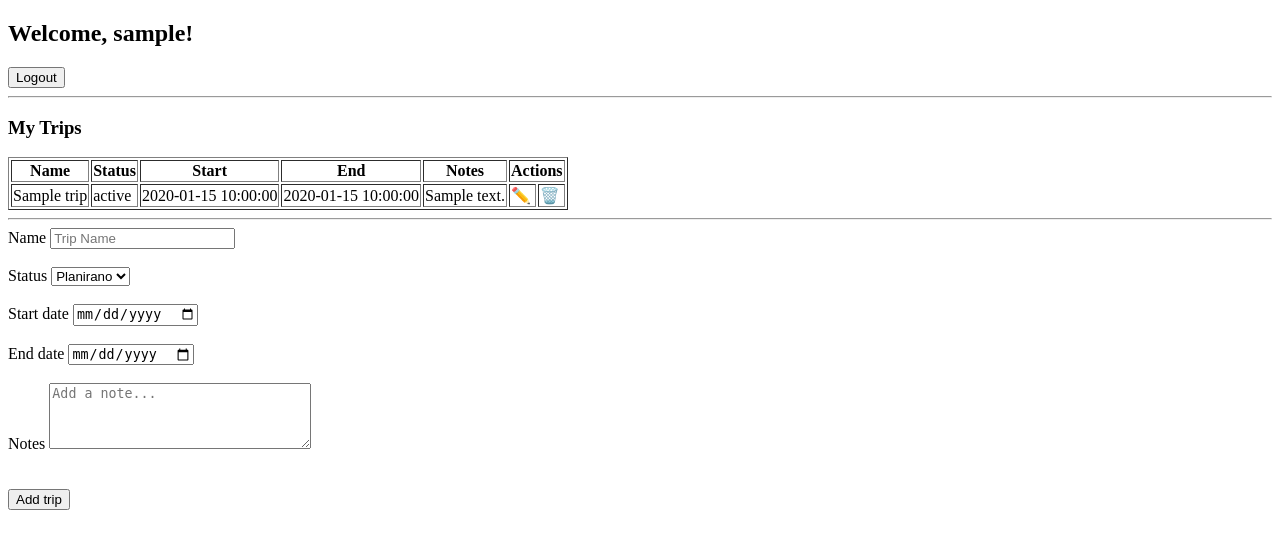
After one commit to krgovicdj/travel, a PHP site: page /dashboard.php in a window 1280 px wide. The commit adds this page. Shown: the top 549 px of the page. Run offline with PHP 8.4, Linux system fonts and the light colour scheme; the visitor is signed in with stand-in values (Sample User, id 1); tables that the repository leaves empty or names only in its code hold one stand-in row (values such as "Sample post").

Commit message:
dashboard ++

```diff
--- a/connection.php
+++ b/connection.php
@@ -1,5 +1,5 @@
 <?php
 $conn=new mysqli("localhost","root","","travel");
 if($conn->connect_error){
-    echo $conn->connect_error;
+    die($conn->connect_error);
 }
--- /dev/null
+++ b/dashboard.php
@@ -0,0 +1,112 @@
+<?php
+session_start();
+require "connection.php";
+global $conn;
+if (!isset($_SESSION['username'])) {
+    header("location:index.php");
+}
+$user_id = $_SESSION['user_id'];
+$sql = "SELECT * FROM trip WHERE user_id = ? ORDER BY start_date DESC";
+$stmt = $conn->prepare($sql);
+$stmt->bind_param("i", $user_id);
+$stmt->execute();
+$result = $stmt->get_result();
+?>
+<!doctype html>
+<html lang="en">
+<head>
+    <meta charset="UTF-8">
+    <meta name="viewport"
+          content="width=device-width, user-scalable=no, initial-scale=1.0, maximum-scale=1.0, minimum-scale=1.0">
+    <meta http-equiv="X-UA-Compatible" content="ie=edge">
+    <title>Dashboard</title>
+    <link rel="stylesheet" href="style.css">
+</head>
+<body>
+<h2>Welcome, <?php echo $_SESSION['username'];?>!</h2>
+<a href="logout.php">
+    <button>Logout</button>
+</a>
+
+<hr>
+<h3>My Trips</h3>
+<table border="1">
+    <tr>
+        <th>Name</th>
+        <th>Status</th>
+        <th>Start</th>
+        <th>End</th>
+        <th>Notes</th>
+        <th colspan="4">Actions</th>
+    </tr>
+    <?php
+    while($row = $result->fetch_assoc()) {
+        echo "<tr>";
+        echo "<td>" .htmlspecialchars($row['name']) . "</td>";
+        echo "<td>" .htmlspecialchars($row['status']) . "</td>";
+        echo "<td>" .htmlspecialchars($row['start_date']) . "</td>";
+        echo "<td>" .htmlspecialchars($row['end_date']) . "</td>";
+        echo "<td>" .htmlspecialchars($row['notes']) . "</td>";
+        echo "<td><a href='edit.php?id=" .$row['id'] . "'>✏️</a></td>";
+        echo "<td><a href='delete.php?id=" .$row['id'] . "'>🗑️</a></td>";
+        echo "</tr>";
+    }
+    ?>
+</table>
+
+<hr>
+
+<!-- Prikaz uspješne poruke -->
+<?php if(isset($_SESSION['success_message'])): ?>
+    <p><?php echo htmlspecialchars($_SESSION['success_message']); ?></p>
+    <?php unset($_SESSION['success_message']); ?>
+<?php endif; ?>
+
+<form action="trip.php" method="post">
+    <label for="name">Name</label>
+    <input type="text" name="name" id="name" placeholder="Trip Name" value="<?php echo htmlspecialchars($_SESSION['old_input']['name'] ?? ''); ?>">
+    <br>
+    <span><?php echo $_SESSION['form_errors']['name'] ?? ''; ?></span>
+    <br>
+
+    <label for="status">Status</label>
+    <select name="status" id="status">
+        <option value="planirano" <?php echo (($_SESSION['old_input']['status'] ?? '') == 'planirano') ? 'selected' : ''; ?>>Planirano</option>
+        <option value="u toku" <?php echo (($_SESSION['old_input']['status'] ?? '') == 'u toku') ? 'selected' : ''; ?>>U toku</option>
+        <option value="završeno" <?php echo (($_SESSION['old_input']['status'] ?? '') == 'završeno') ? 'selected' : ''; ?>>Završeno</option>
+    </select>
+    <br>
+    <span><?php echo $_SESSION['form_errors']['status'] ?? ''; ?></span>
+    <br>
+
+    <label for="start_date">Start date</label>
+    <input type="date" name="start_date" id="start_date" value="<?php echo htmlspecialchars($_SESSION['old_input']['start_date'] ?? ''); ?>">
+    <br>
+    <span><?php echo $_SESSION['form_errors']['start_date'] ?? ''; ?></span>
+    <br>
+
+    <label for="end_date">End date</label>
+    <input type="date" name="end_date" id="end_date" value="<?php echo htmlspecialchars($_SESSION['old_input']['end_date'] ?? ''); ?>">
+    <br>
+    <span><?php echo $_SESSION['form_errors']['end_date'] ?? ''; ?></span>
+    <br>
+
+    <label for="notes">Notes</label>
+    <textarea name="notes" id="notes" cols="30" rows="4" placeholder="Add a note..."><?php echo htmlspecialchars($_SESSION['old_input']['notes'] ?? ''); ?></textarea>
+    <br>
+    <span><?php echo $_SESSION['form_errors']['notes'] ?? ''; ?></span>
+    <br>
+
+    <span><?php echo $_SESSION['form_errors']['db'] ?? ''; ?></span>
+    <br>
+
+    <input type="submit" value="Add trip" name="submit">
+</form>
+
+<?php
+unset($_SESSION['form_errors']);
+unset($_SESSION['old_input']);
+?>
+
+</body>
+</html>
--- /dev/null
+++ b/logout.php
@@ -0,0 +1,6 @@
+<?php
+session_start();
+session_unset();
+session_destroy();
+header("location:index.php");
+?>
--- a/style.css
+++ b/style.css
@@ -1,3 +1,6 @@
 a{
     text-decoration: none;
 }
+span{
+    color:red;
+}
```
Also changed, not shown: login.php (+11 -4 lines), register.php (+11 -6 lines), trip.php (added, +110 -0 lines).
